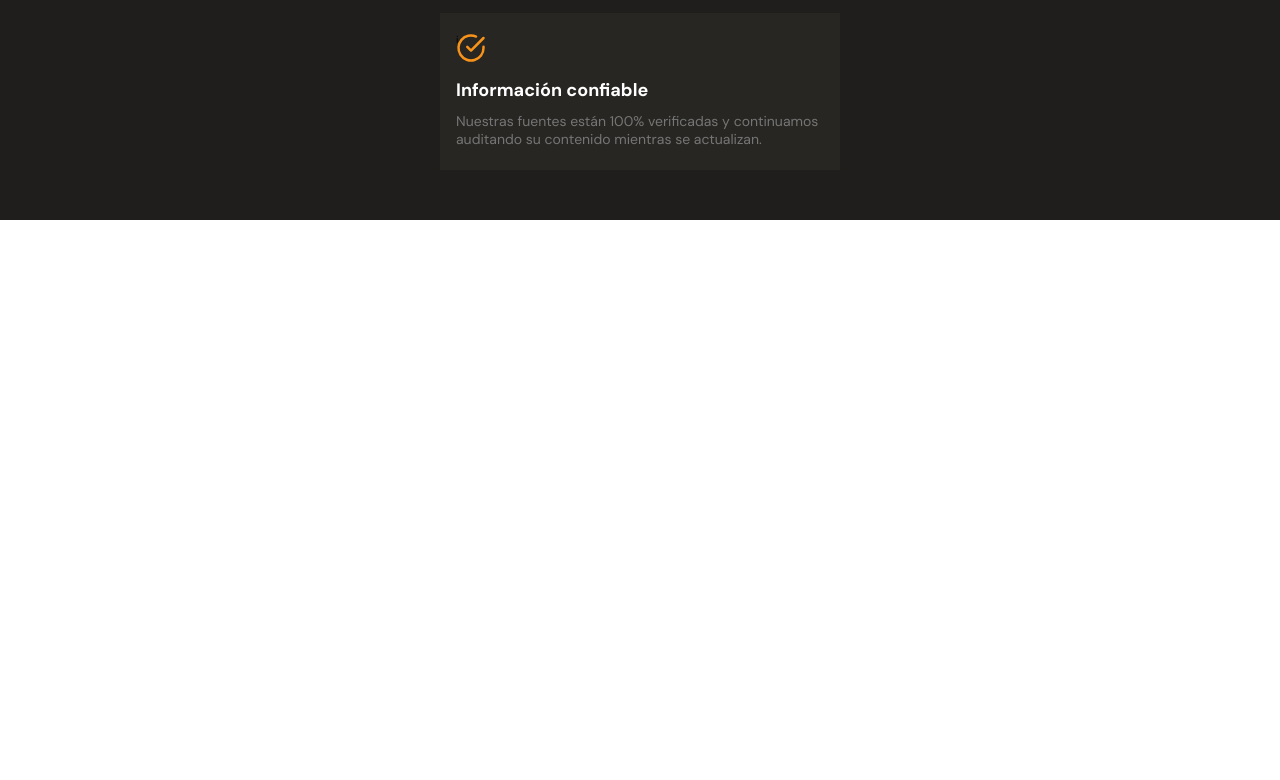
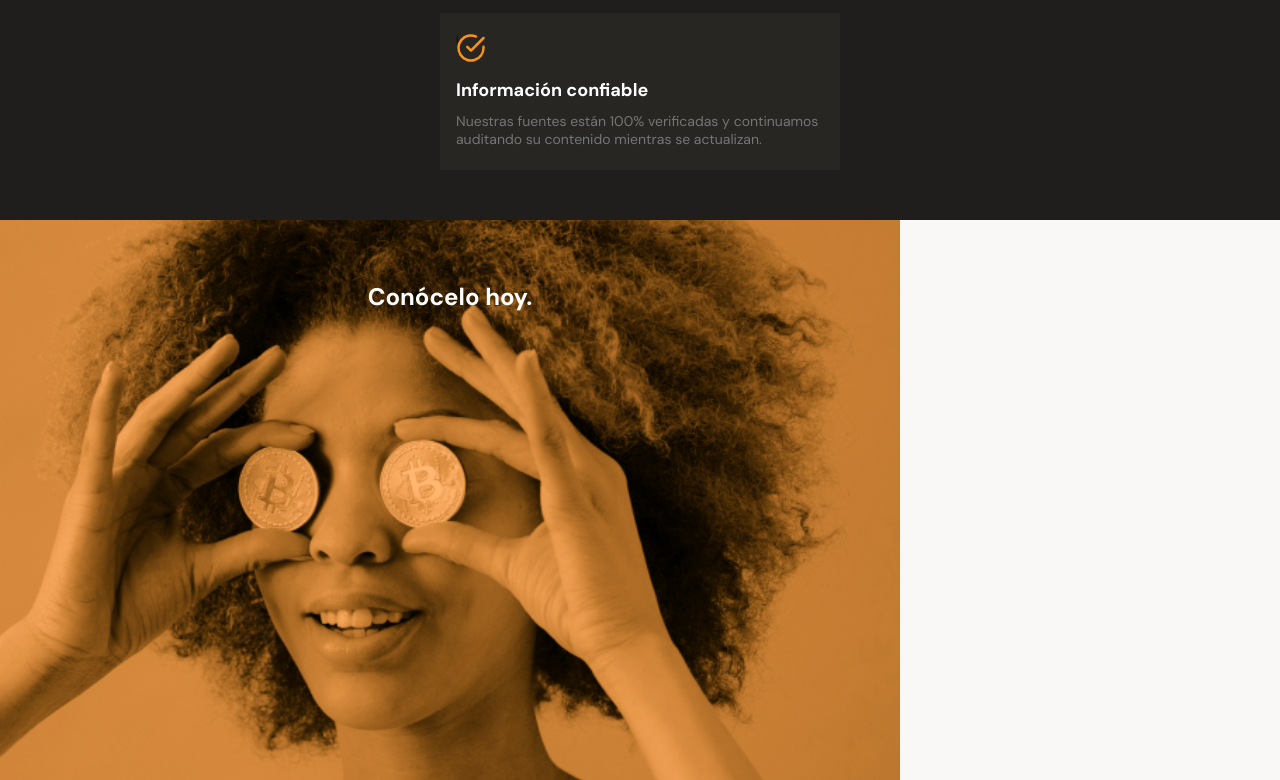
Before and after one commit to wfercanas/Batabit, a plain HTML site: page index.html in a window 1280 px wide. Shown: the part 2118-2898 px from the top of the page. Before the commit the page ends 2338 px from the top, so only its background shows below. Drawn offline with Linux system fonts and the light colour scheme.

Commit message:
add/ meet today styling

```diff
--- a/index.html
+++ b/index.html
@@ -131,7 +131,9 @@
           </article>
         </section>
       </section>
-      <section></section>
+      <section class="meet-today">
+        <h2>Conócelo hoy.</h2>
+      </section>
       <section></section>
     </main>
     <footer></footer>
--- a/styles.css
+++ b/styles.css
@@ -299,3 +299,23 @@ main {
   font-size: 1.4rem;
   line-height: 1.8rem;
 }
+
+/* Meet today */
+.meet-today {
+  width: 100%;
+  height: 70vh;
+  max-width: 90rem;
+  min-width: 32rem;
+  background-image: url('./assets/img/bitcoinbaby2x.png');
+  background-repeat: no-repeat;
+  background-position: center;
+  background-size: cover;
+}
+
+.meet-today h2 {
+  font-size: 2.4rem;
+  line-height: 2.6rem;
+  text-align: center;
+  padding-top: 6.4rem;
+  color: var(--just-white);
+}
```
